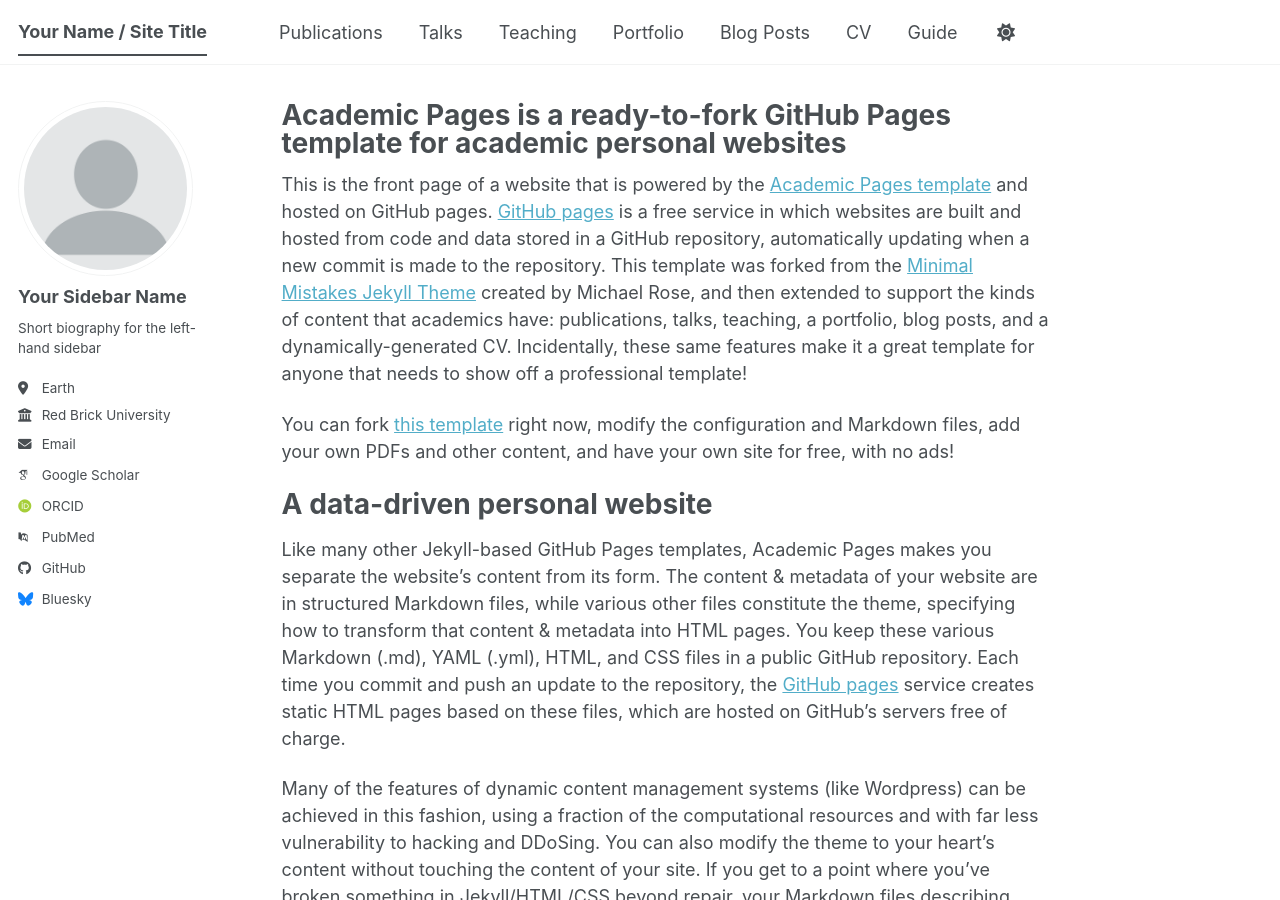
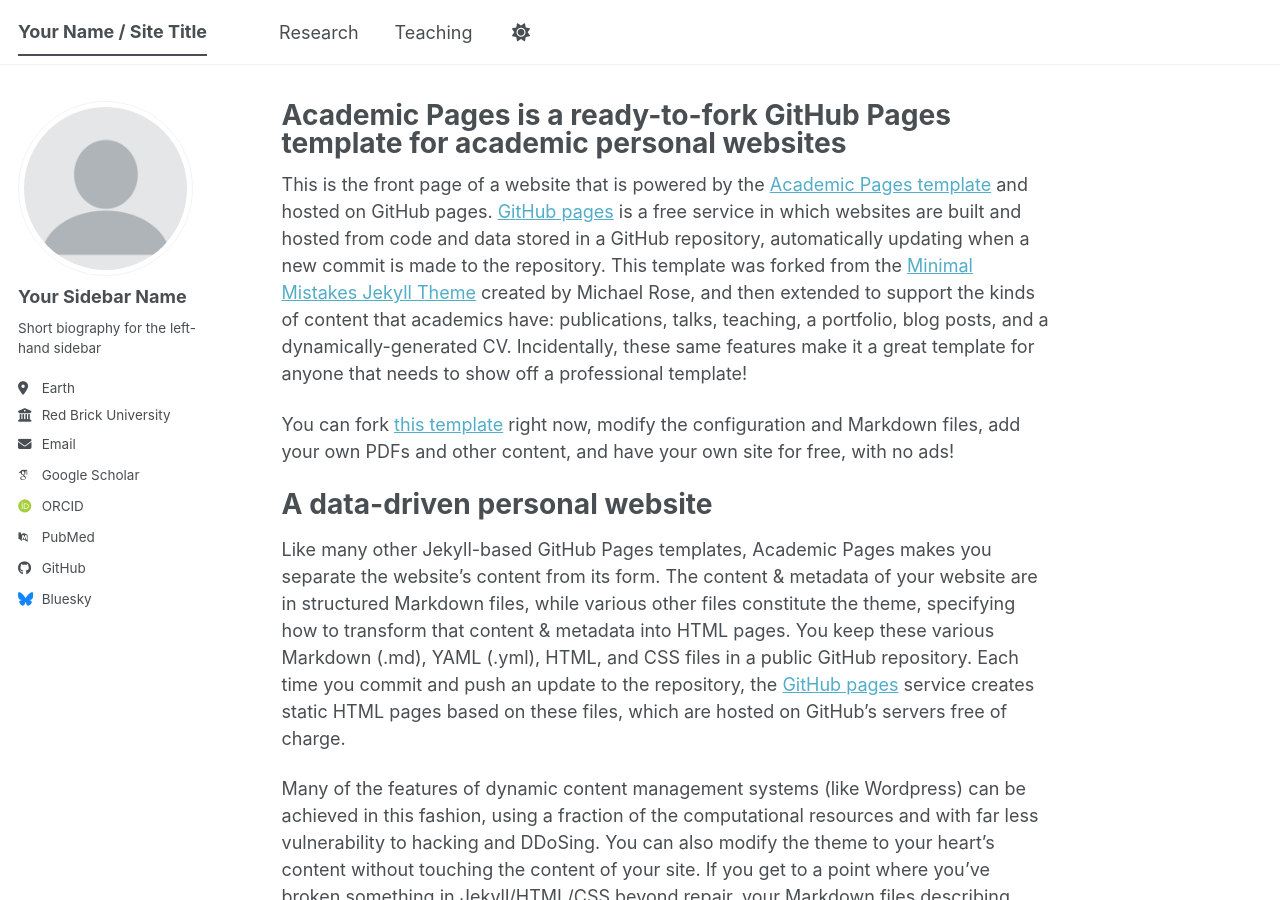
Before and after one commit to giada-costantini/giada-costantini.github.io, a Jekyll site: the page built from _pages/about.md, in a window 1280 px wide and 900 px high. Built offline with Jekyll 4.4.1, drawn with Linux system fonts in a browser that asks for light colours; some web fonts are replaced; a script bundle is joined from its source files by our own code; library files that are not in the unit come from our copies.

Commit message:
Update navigation.yml to include Research and Teaching

```diff
--- a/_data/navigation.yml
+++ b/_data/navigation.yml
@@ -8,26 +8,8 @@
 #      Markdown formatted page while the second is generated using JSON.
 
 main:
-  - title: "Publications"
-    url: /publications/
-
-  - title: "Talks"
-    url: /talks/
+  - title: "Research"
+    url: /research/
 
   - title: "Teaching"
     url: /teaching/
-
-  - title: "Portfolio"
-    url: /portfolio/
-
-  - title: "Blog Posts"
-    url: /year-archive/
-
-  - title: "CV"
-    url: /cv/
-
-  # - title: "CV"
-  #   url: /cv-json/
-
-  - title: "Guide"
-    url: /markdown/
```
